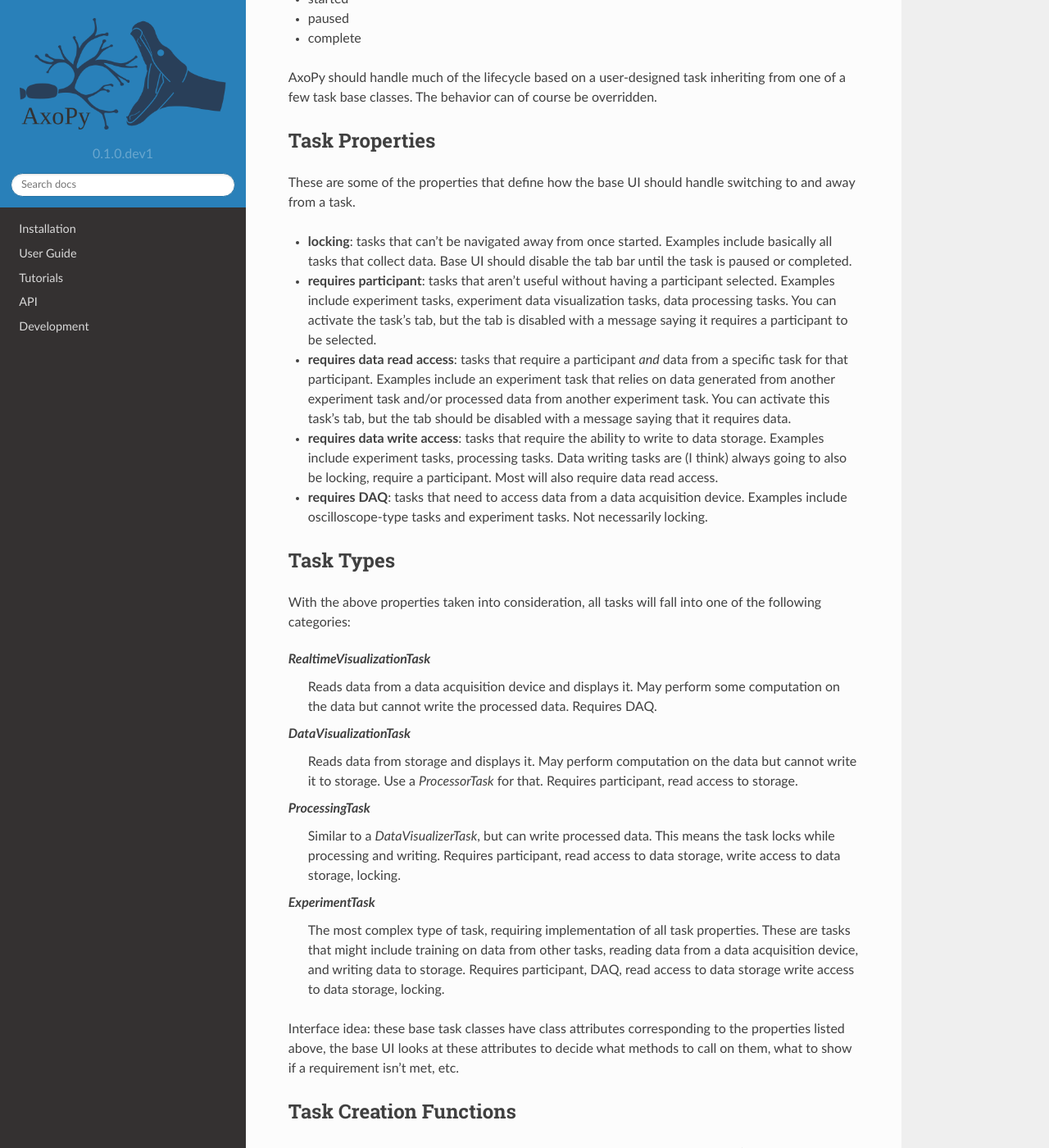
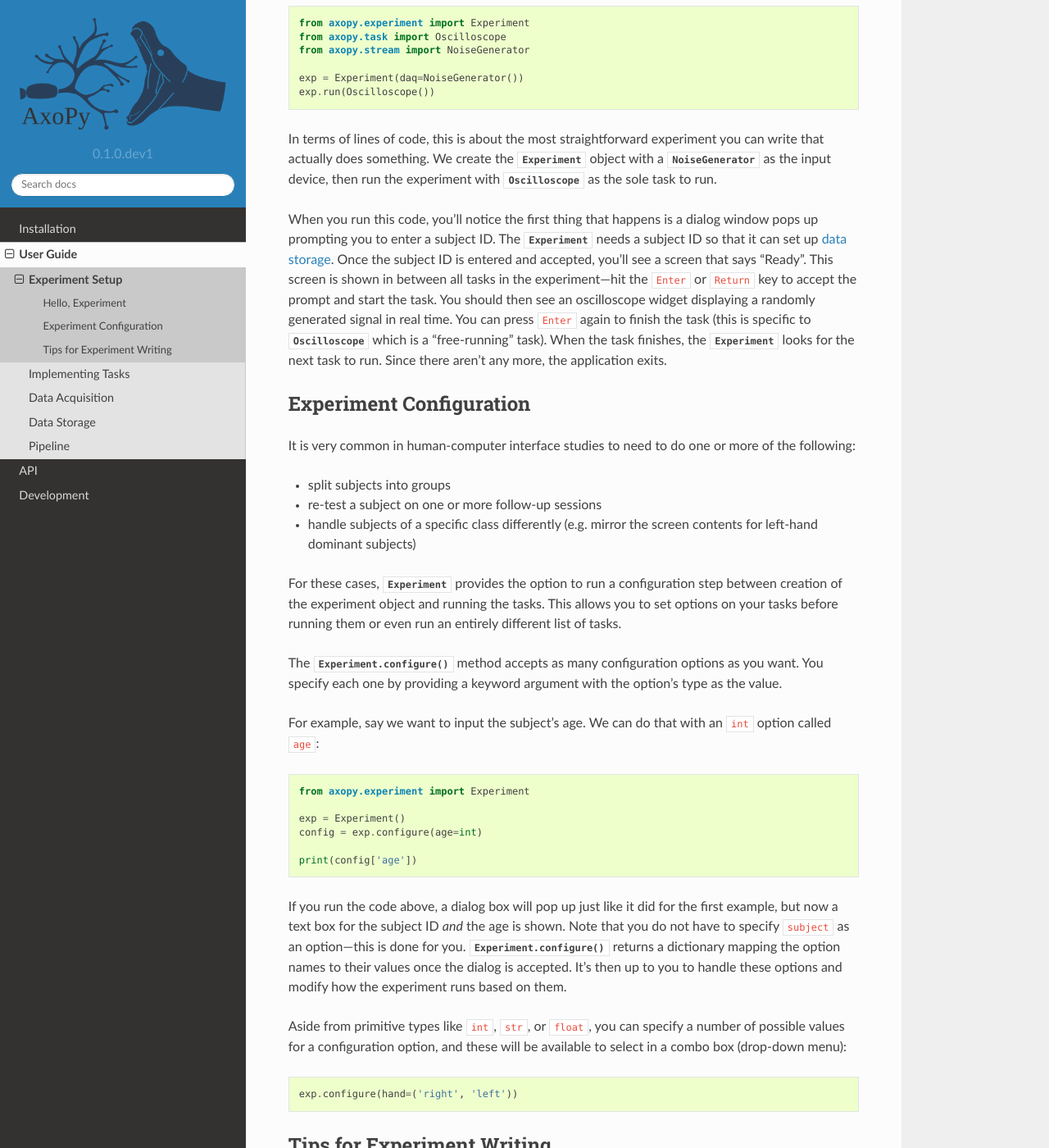
Before and after one commit to axopy/axopy, a Sphinx documentation site: the page built from docs/user_guide/experiment.rst, in a window 1280 px wide and 1400 px high, scrolled down 669 px. Shown: the whole window at 82% size. Built offline with Sphinx 7.4.7 and the Read the Docs theme 2.0.0, drawn with Linux system fonts in a browser that asks for light colours; pages that are not in the unit, such as notebooks, are missing from menus; some of the changed text lies outside the part shown.

Commit message:
Documentation work.
- reworked the experiment user guide doc
- reorganized things a bit
- some cosmetic changes (e.g. depth of TOC)
- removed tutorials section

```diff
--- a/docs/user_guide/experiment.rst
+++ b/docs/user_guide/experiment.rst
@@ -1,135 +1,141 @@
-.. _user_interface:
+.. _experiment:
 
-==============
-User Interface
-==============
+================
+Experiment Setup
+================
 
-.. currentmodule:: axopy.application
+.. currentmodule:: axopy.experiment
 
-This is currently a sort of design document describing some musings on the
-design of the "application" portion of AxoPy.
+Before getting started writing experiments, it may be useful to see how AxoPy
+is put together. The overall structure of an AxoPy application is handled by
+the :class:`Experiment`. You can think of the experiment as a manager of
+a number of tasks that, run in succession, form an actual experimental
+protocol.
 
-
-Overview
---------
-
-The user interface is based on Qt_, implemented with PyQt5_. A base user
-interface is provided, which is really just a QMainWindow_ with some default
-functionality and a simple API added for easily building up a full experiment
-workflow. Implementing an experiment involves instantiating this base UI,
-adding tasks to it (which are represented as tabs in the UI), and running it.
-A task is just a `QWidget`_, again with a small API on top to standardize how
-the base UI interacts with it. Some common tasks are built into the library,
-but a full experiment implementation will most likely involve one or more
-custom task UI classes.
-
-
-Task Lifecycle
---------------
-
-All tasks should deal with the following events:
-
-- instantiated (by the user)
-- installed in base UI (by the user)
-- made visible
-- started
-- paused
-- complete
-
-AxoPy should handle much of the lifecycle based on a user-designed task
-inheriting from one of a few task base classes. The behavior can of course be
-overridden.
-
-
-Task Properties
----------------
-
-These are some of the properties that define how the base UI should handle
-switching to and away from a task.
-
-- **locking**: tasks that can't be navigated away from once started. Examples
-  include basically all tasks that collect data. Base UI should disable the tab
-  bar until the task is paused or completed.
-- **requires participant**: tasks that aren't useful without having
-  a participant selected. Examples include experiment tasks, experiment data
-  visualization tasks, data processing tasks. You can activate the task's tab,
-  but the tab is disabled with a message saying it requires a participant to be
-  selected.
-- **requires data read access**: tasks that require a participant *and* data
-  from a specific task for that participant. Examples include an experiment
-  task that relies on data generated from another experiment task and/or
-  processed data from another experiment task. You can activate this task's
-  tab, but the tab should be disabled with a message saying that it requires
-  data.
-- **requires data write access**: tasks that require the ability to write to
-  data storage. Examples include experiment tasks, processing tasks. Data
-  writing tasks are (I think) always going to also be locking, require
-  a participant. Most will also require data read access.
-- **requires DAQ**: tasks that need to access data from a data acquisition
-  device. Examples include oscilloscope-type tasks and experiment tasks. Not
-  necessarily locking.
-
-
-Task Types
-----------
-
-With the above properties taken into consideration, all tasks will fall into
-one of the following categories:
-
-`RealtimeVisualizationTask`
-  Reads data from a data acquisition device and displays it. May perform some
-  computation on the data but cannot write the processed data. Requires DAQ.
-`DataVisualizationTask`
-  Reads data from storage and displays it. May perform computation on the data
-  but cannot write it to storage. Use a `ProcessorTask` for that. Requires
-  participant, read access to storage.
-`ProcessingTask`
-  Similar to a `DataVisualizerTask`, but can write processed data. This means
-  the task locks while processing and writing. Requires participant, read
-  access to data storage, write access to data storage, locking.
-`ExperimentTask`
-  The most complex type of task, requiring implementation of all task
-  properties. These are tasks that might include training on data from other
-  tasks, reading data from a data acquisition device, and writing data to
-  storage. Requires participant, DAQ, read access to data storage write access
-  to data storage, locking.
-
-Interface idea: these base task classes have class attributes corresponding to
-the properties listed above, the base UI looks at these attributes to decide
-what methods to call on them, what to show if a requirement isn't met, etc.
-
-
-Task Creation Functions
------------------------
-
-Some experiments are probably simple enough that fully customized tasks aren't
-really necessary, but built-in tasks won't cut it either. For these cases,
-there should be some functions like ``create_processing_task`` that look
-something like:
-
-.. code:: python
-
-   def create_processing_task(name, input_task, pipeline, widget):
-       """Generates a ProcessingTask.
-
-       Parameters
-       ----------
-       name : str
-           Name of the task. Used as the location in storage for the output.
-       input_task : str
-           Name of the task for retrieving input data.
-       pipeline : Pipeline
-           Processing pipeline which accepts a trial of data from the
-           `input_task` and outputs the processed trial data.
-       widget : QWidget
-           A widget for displaying the data from each output trial.
-       """
-
-This specific example probably needs some more thought, such as handling which
-sessions/trials to process and what to display to the operator.
-
+The :class:`Experiment` manages a PyQt5_ application and is responsible for
+giving each task a graphical container within the Qt_ application, access to
+hardware inputs, and data storage. The task implementation is responsible for
+making use of these experiment-wide resources and then handing control back to
+the experiment so it can run the next task. When you work on implementing an
+experimental protocol, you'll spend most of your time implementing the task.
+For now, though, we'll just talk about getting the :class:`Experiment` running
+and some different ways it can be configured.
 
 .. _Qt: https://www.qt.io/
 .. _PyQt5: https://www.riverbankcomputing.com/software/pyqt/intro
-.. _QMainWindow: https://doc.qt.io/qt-5/qmainwindow.html
-.. _QWidget: https://doc.qt.io/qt-5/qwidget.html
+
+
+Hello, Experiment
+=================
+
+Pretty much all AxoPy experiments have in common that they need to collect data
+from a hardware input device and then produce feedback to the experiment
+participant. For most of our examples, we'll make use of the built-in
+:class:`~axopy.task.Oscilloscope` task and a built-in device, like the
+:class:`~axopy.stream.NoiseGenerator`. In this example, we'll do just that: run
+an experiment that consists of showing some random noise in an
+oscilloscope-like signal viewer.
+
+.. code-block:: python
+
+    from axopy.experiment import Experiment
+    from axopy.task import Oscilloscope
+    from axopy.stream import NoiseGenerator
+
+    exp = Experiment(daq=NoiseGenerator())
+    exp.run(Oscilloscope())
+
+In terms of lines of code, this is about the most straightforward experiment
+you can write that actually does something. We create the :class:`Experiment`
+object with a :class:`~axopy.stream.NoiseGenerator` as the input device, then
+run the experiment with :class:`~axopy.task.Oscilloscope` as the sole task to
+run.
+
+When you run this code, you'll notice the first thing that happens is a dialog
+window pops up prompting you to enter a subject ID. The :class:`Experiment`
+needs a subject ID so that it can set up :ref:`data storage <storage>`. Once
+the subject ID is entered and accepted, you'll see a screen that says "Ready".
+This screen is shown in between all tasks in the experiment---hit the ``Enter``
+or ``Return`` key to accept the prompt and start the task. You should then see
+an oscilloscope widget displaying a randomly generated signal in real time. You
+can press ``Enter`` again to finish the task (this is specific to
+:class:`Oscilloscope` which is a "free-running" task). When the task finishes,
+the :class:`Experiment` looks for the next task to run. Since there aren't any
+more, the application exits.
+
+
+Experiment Configuration
+========================
+
+It is very common in human-computer interface studies to need to do one or more
+of the following:
+
+- split subjects into groups
+- re-test a subject on one or more follow-up sessions
+- handle subjects of a specific class differently (e.g. mirror the screen
+  contents for left-hand dominant subjects)
+
+For these cases, :class:`Experiment` provides the option to run a configuration
+step between creation of the experiment object and running the tasks. This
+allows you to set options on your tasks before running them or even run an
+entirely different list of tasks.
+
+The :meth:`Experiment.configure()` method accepts as many configuration options
+as you want. You specify each one by providing a keyword argument with the
+option's type as the value.
+
+For example, say we want to input the subject's age. We can do that with an
+``int`` option called ``age``:
+
+.. code-block:: python
+
+    from axopy.experiment import Experiment
+
+    exp = Experiment()
+    config = exp.configure(age=int)
+
+    print(config['age'])
+
+If you run the code above, a dialog box will pop up just like it did for the
+first example, but now a text box for the subject ID *and* the age is shown.
+Note that you do not have to specify ``subject`` as an option---this is done
+for you. :meth:`Experiment.configure()` returns a dictionary mapping the
+option names to their values once the dialog is accepted. It's then up to you
+to handle these options and modify how the experiment runs based on them.
+
+Aside from primitive types like ``int``, ``str``, or ``float``, you can specify
+a number of possible values for a configuration option, and these will be
+available to select in a combo box (drop-down menu):
+
+.. code-block:: python
+
+    exp.configure(hand=('right', 'left'))
+
+
+Tips for Experiment Writing
+===========================
+
+The :class:`Experiment` class accepts a couple other keyword arguments that can
+be useful when debugging and/or developing an experiment application. You can
+specify a ``subject`` argument so that the configuration dialog isn't shown
+when the :class:`Experiment` is run:
+
+.. code-block:: python
+
+    from axopy.experiment import Experiment
+    from axopy.task import Oscilloscope
+    from axopy.stream import NoiseGenerator
+
+    exp = Experiment(daq=NoiseGenerator(), subject='test')
+    exp.run(Oscilloscope())
+
+By default, if you run any tasks that write data to storage, AxoPy will
+complain and exit if you attempt to overwrite any data that exists. This will
+happen if you repeatedly run the :class:`Experiment` with the same subject ID,
+so it can be useful (in conjunction with the ``subject`` keyword argument) to
+set ``allow_overwrite=True`` as well, quelling the error regarding overwriting
+data:
+
+.. code-block:: python
+
+    exp = Experiment(subject='test', allow_overwrite=True)
```
Also changed, not shown: docs/index.rst (+7 -35 lines), docs/tutorials.rst (deleted, +0 -14 lines), docs/tutorials/myo_cursor_control.rst (deleted, +0 -56 lines), docs/user_guide.rst (+7 -2 lines), docs/user_guide/pipeline.rst (+15 -7 lines), docs/user_guide/task.rst (added, +14 -0 lines), 1 other file.
